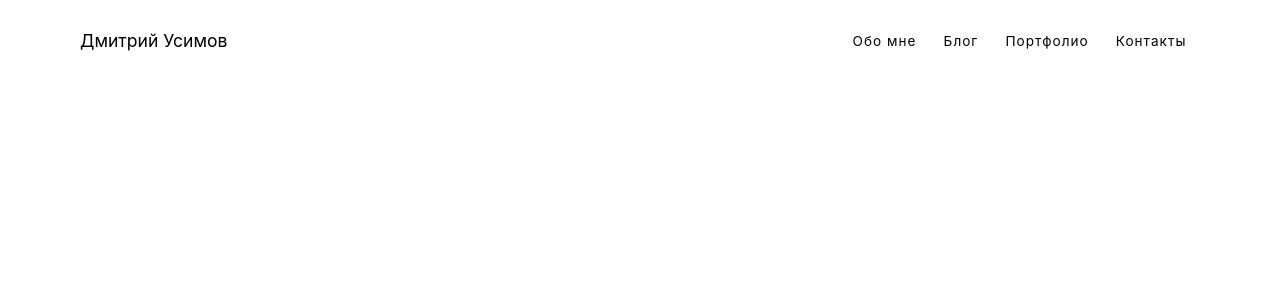
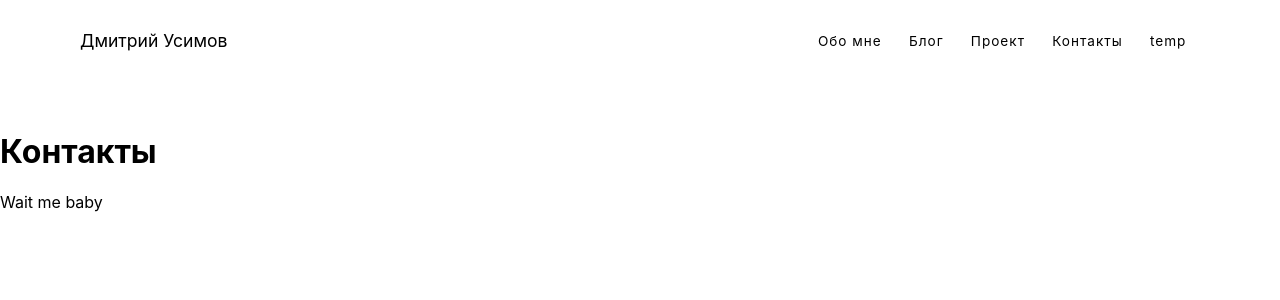
Before and after one commit to heyheyheyxd/xdxd, a SvelteKit app: page /contact in a window 1280 px wide. Shown: the top 300 px of the page. Built offline with nearby package versions, Linux system fonts and the light colour scheme.

Commit message:
add xzchoto

```diff
--- a/src/routes/+layout.svelte
+++ b/src/routes/+layout.svelte
@@ -2,10 +2,9 @@
     <div class="nav-container">
         <a href="/" class="nav-logo" title="Back to home">Дмитрий Усимов</a>
     <div class="nav-links">
-        <a href="/about" class="link">Обо мне</a>
-        <a href="/blog" class="link">Блог</a>
-        <a href="/projects" class="link">Портфолио</a>
-        <a href="/contact" class="link">Контакты</a>
+       {#each nav as link}
+       <a href={link.href} class="link">{link.title}</a>
+       {/each}
     </div>
     </div>
 </nav>
@@ -14,6 +13,35 @@
     <!--Pages will be injected below-->
     <slot></slot>
 </div>
+<script>
+    const nav = [
+        {
+         title: "Обо мне",
+         href: "/about",
+
+        },
+        {
+         title: "Блог",
+         href: "/blog",
+
+        },
+        {
+         title: "Проект",
+         href: "/project",
+
+        },
+        {
+         title: "Контакты",
+         href: "/contacts",
+
+        },
+        {
+         title: "temp",
+         href: "/temp",
+
+        },
+    ];
+</script>
 <style>
     .container{
         max-width: 1400px;
--- a/src/routes/about/+page.svelte
+++ b/src/routes/about/+page.svelte
@@ -0,0 +1,3 @@
+<h1>Обо мне</h1>
+
+Wait me baby
--- a/src/routes/blog/+page.svelte
+++ b/src/routes/blog/+page.svelte
@@ -0,0 +1,3 @@
+<h1>Блог</h1>
+
+Wait me baby
--- a/src/routes/contact/+page.svelte
+++ b/src/routes/contact/+page.svelte
@@ -0,0 +1,3 @@
+<h1>Контакты</h1>
+
+Wait me baby
```
